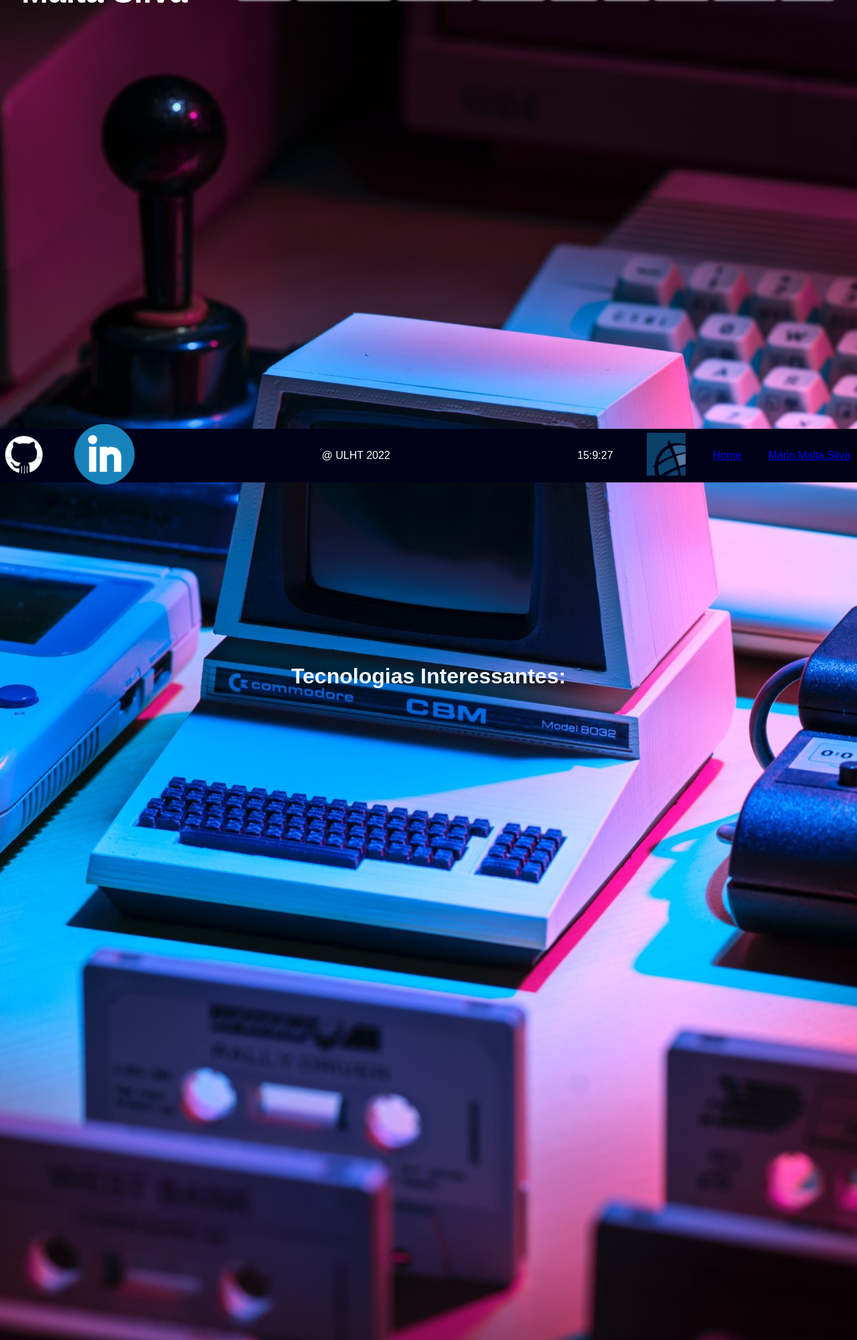
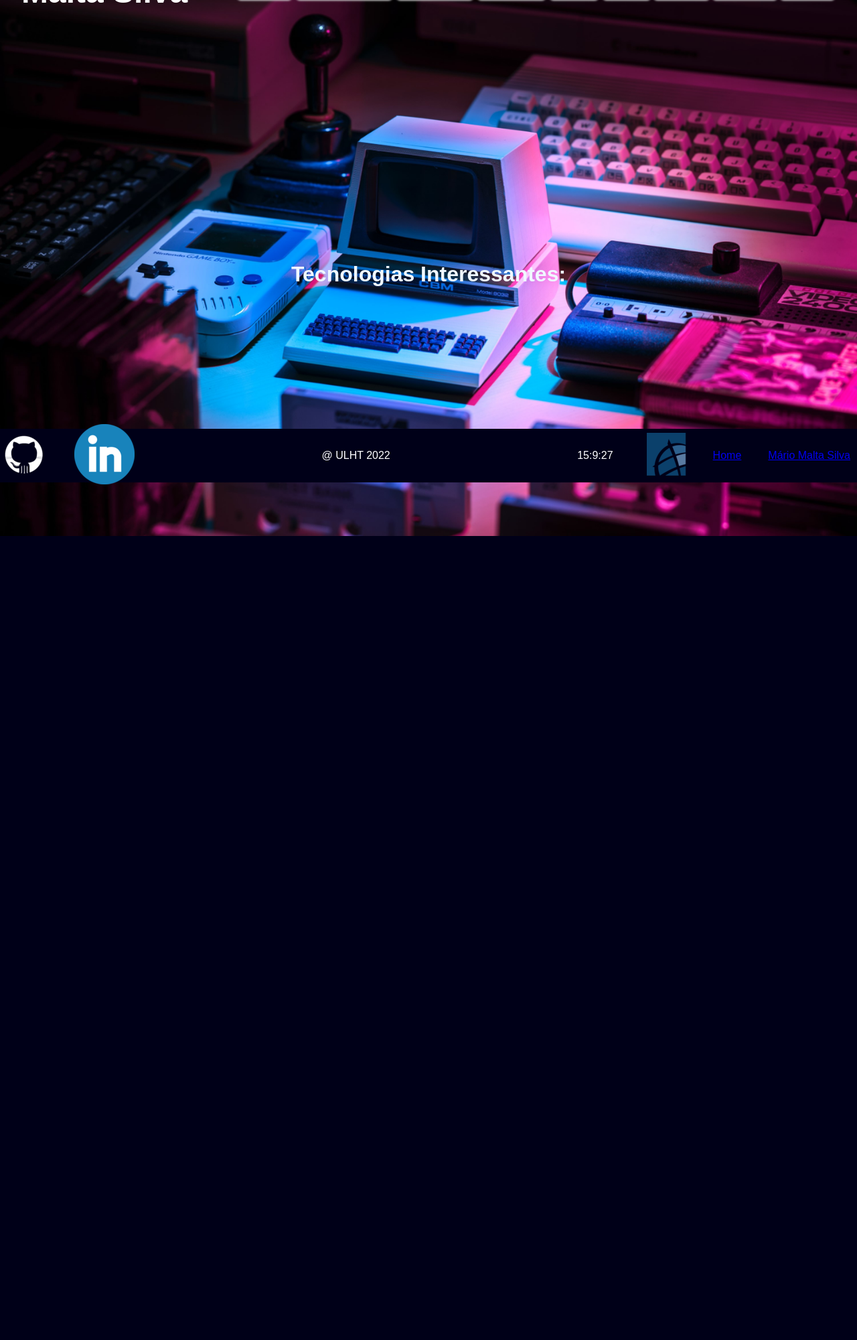
Before and after one commit to rangerd00/Projeto-PW, a Django app: page /tech in a window 1280 px wide. Shown: the part 80-2080 px from the top of the page at 67% size. After the commit the page ends 880 px from the top, so only its background shows below. Run offline with Django 4.2, Linux system fonts and the light colour scheme; data that the repository does not hold is empty; parts of the project's set-up code (start-up, migrations or seed data) failed here and were passed over.

Commit message:
tech.html

```diff
--- a/portfolio/static/portfolio/css/tech.css
+++ b/portfolio/static/portfolio/css/tech.css
@@ -31,7 +31,7 @@
 position: relative;
   display: flex;
 align-content: center;
-        min-height: 2000px;
+
 
 
    flex-wrap: wrap;
```
